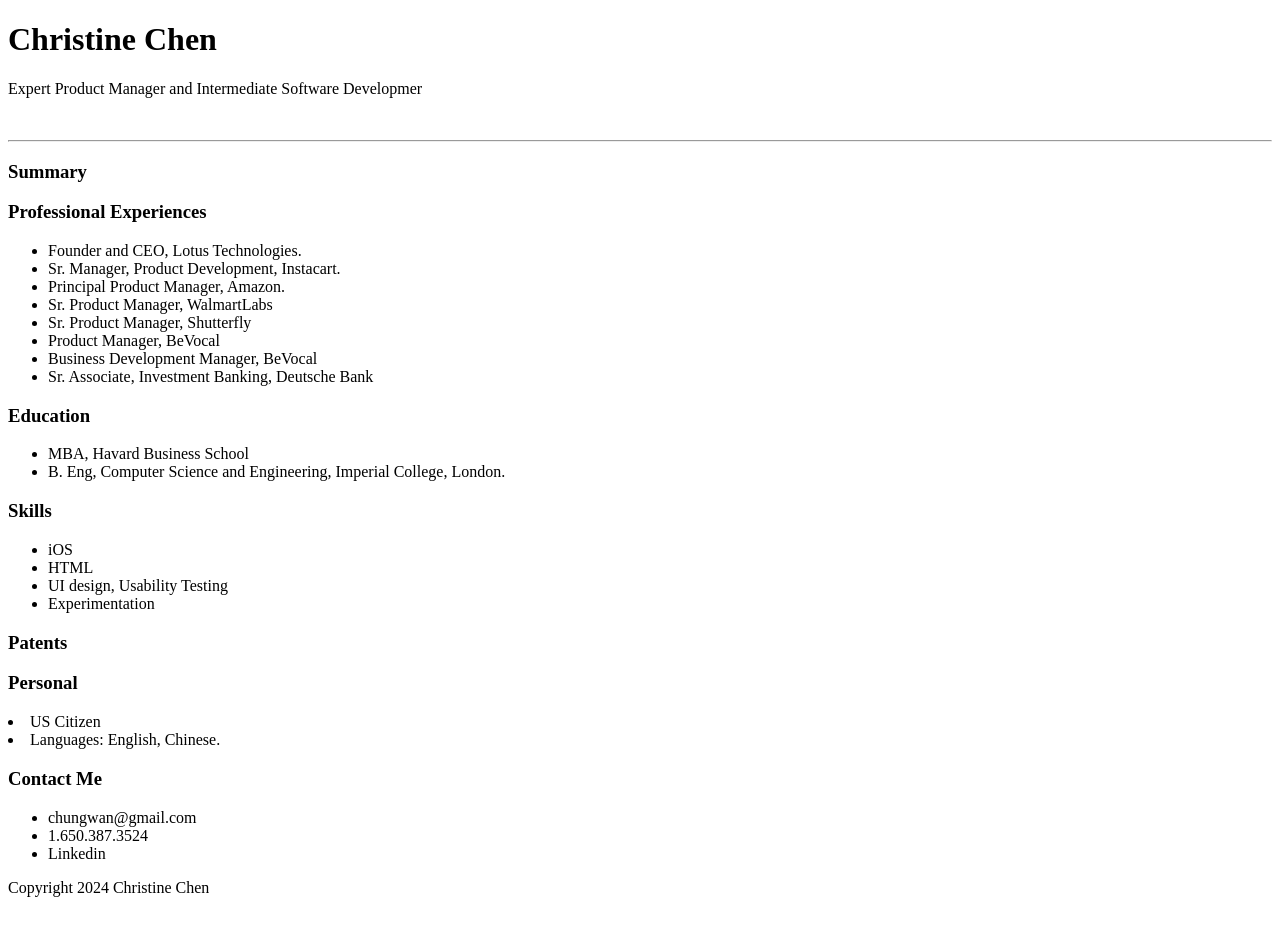
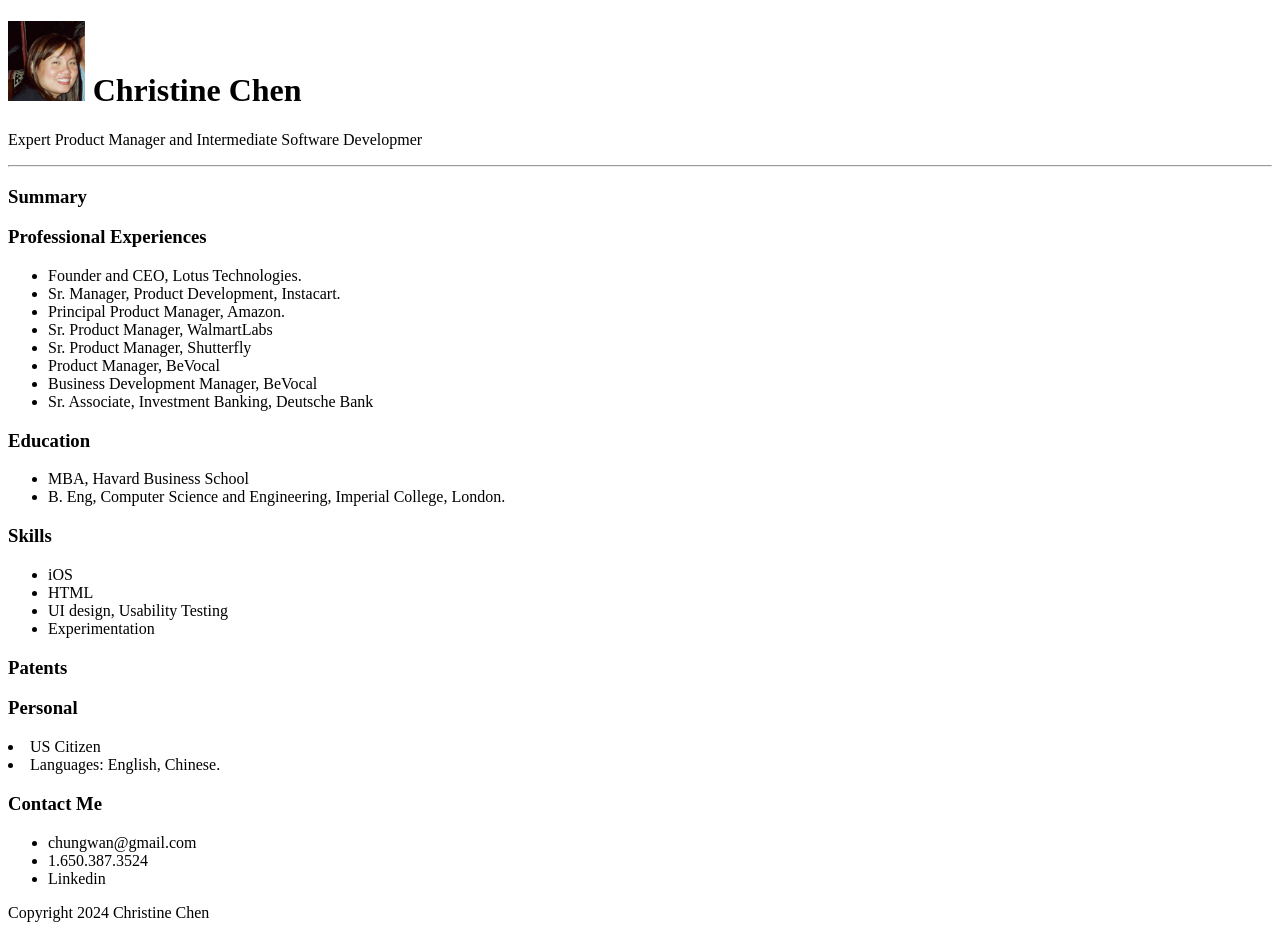
Before and after one commit to chenchungwan/resume, a plain HTML site: page index.html in a window 1280 px wide. Before the commit the page ends 913 px from the top, so only its background shows below. Drawn offline with Linux system fonts and the light colour scheme.

Commit message:
Add files via upload

```diff
--- a/index.html
+++ b/index.html
@@ -5,9 +5,9 @@
     <title>Christine Chen, Expert Product Manager and Intermediate Developer</title>
 </head>
 <body>
-    <H1>Christine Chen</H1>
+    <H1><image src="./assets/ccphoto.jpg" height="80"/> Christine Chen</H1>
     <p>Expert Product Manager and Intermediate Software Developmer</p>
-    <image srt="./assets/ccphoto.jpg" />
+
     <hr>
 
     <h3>Summary</h3>
```
